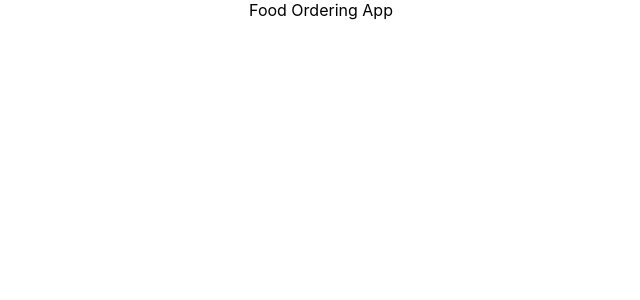
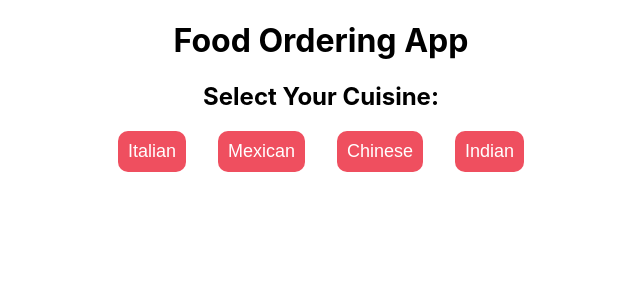
Before and after one commit to SudiptaChakraborty51/review-restaurants-app, a React (Create React App) app: page / in a window 1280 px wide. Shown: the top 300 px of the page, without its empty margins (319-959 px from the left). Built offline with nearby package versions, Linux system fonts and the light colour scheme.

Commit message:
feat: cuisine button listing

```diff
--- /dev/null
+++ b/src/Contexts/restaurantContext.jsx
@@ -0,0 +1,25 @@
+import React, { createContext, useReducer } from "react";
+import { restaurantReducer } from "../Reducers/restaurantReducer";
+import { cuisineData, restaurantsData } from "../Data/data";
+
+export const RestaurantContext = createContext();
+
+const RestaurantProvider = ({ children }) => {
+  const initialState = {
+    cuisineData: cuisineData,
+    restaurantData: restaurantsData,
+    cuisineName: "",
+  };
+  const [restaurantState, restaurantDispatch] = useReducer(
+    restaurantReducer,
+    initialState
+  );
+
+  return (
+    <RestaurantContext.Provider value={{ restaurantState, restaurantDispatch }}>
+      {children}
+    </RestaurantContext.Provider>
+  );
+};
+
+export default RestaurantProvider;
--- a/src/Pages/Restaurants/restaurants.css
+++ b/src/Pages/Restaurants/restaurants.css
@@ -0,0 +1,22 @@
+.cuisine-button-container {
+    margin: 0 auto;
+    display: flex;
+    gap: 2rem;
+    align-items: center;
+    justify-content: center;
+}
+
+
+.cuisine-button-container .cuisine-button {
+    background-color: #ef4f5f;
+    color: white;
+    font-size: 18px;
+    padding: 10px;
+    border-radius: 10px;
+    border: none;
+    cursor: pointer;
+}
+
+.cuisine-button-container .cuisine-button:hover {
+    opacity: 0.8;
+}
--- a/src/Pages/Restaurants/restaurants.jsx
+++ b/src/Pages/Restaurants/restaurants.jsx
@@ -1,8 +1,32 @@
-import React from "react";
+import React, { useContext } from "react";
 import "./restaurants.css";
+import { cuisineData } from "../../Data/data";
+import { RestaurantContext } from "../../Contexts/restaurantContext";
 
 const Restaurants = () => {
-  return <div>Food Ordering App</div>;
+  const { restaurantState, restaurantDispatch } = useContext(RestaurantContext);
+
+  const selectCuisineHandler = (cuisine) => {
+    restaurantDispatch({ type: "SELECT_CUISINE", payload: cuisine.name });
+  };
+
+  return (
+    <div>
+      <h1>Food Ordering App</h1>
+      <h2>Select Your Cuisine:</h2>
+      <div className="cuisine-button-container">
+        {cuisineData?.map((cuisine) => (
+          <button
+            key={cuisine.id}
+            className="cuisine-button"
+            onClick={() => selectCuisineHandler(cuisine)}
+          >
+            {cuisine.name}
+          </button>
+        ))}
+      </div>
+    </div>
+  );
 };
 
 export default Restaurants;
--- /dev/null
+++ b/src/Reducers/restaurantReducer.js
@@ -0,0 +1,8 @@
+export const restaurantReducer = (state, { type, payload }) => {
+  switch (type) {
+    case "SELECT_CUISINE":
+      return { ...state, cuisineName: payload };
+    default:
+      return state;
+  }
+};
--- a/src/index.js
+++ b/src/index.js
@@ -3,12 +3,15 @@ import ReactDOM from "react-dom/client";
 import "./index.css";
 import App from "./App";
 import { BrowserRouter as Router } from "react-router-dom";
+import RestaurantProvider from "./Contexts/restaurantContext";
 
 const root = ReactDOM.createRoot(document.getElementById("root"));
 root.render(
   <React.StrictMode>
     <Router>
-      <App />
+      <RestaurantProvider>
+        <App />
+      </RestaurantProvider>
     </Router>
   </React.StrictMode>
 );
```
